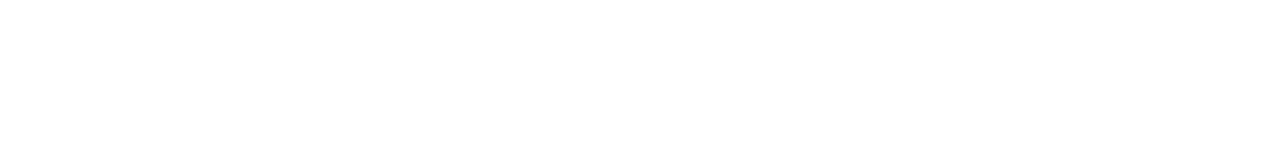
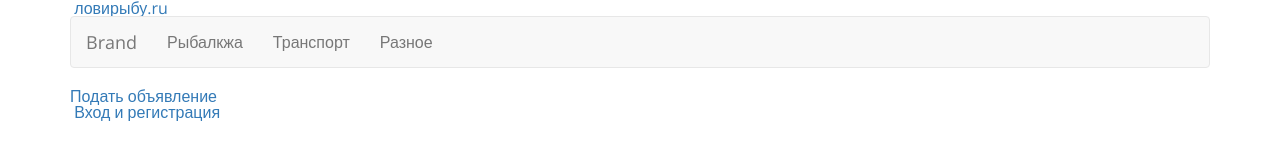
Before and after one commit to ryspek/lovi_rybu, a plain HTML site: page index.html in a window 1280 px wide. Drawn offline with nearby package versions, Linux system fonts and the light colour scheme.

Commit message:
Add header

```diff
--- a/index.html
+++ b/index.html
@@ -13,7 +13,58 @@
   	<link rel="stylesheet" href="css/styles.css"> <!-- main styles -->
   </head>
   <body>
-  <!-- font-family: 'Open Sans', sans-serif; -->
+    <header>
+        <div class="container">
+
+          <div class="top-logo">
+            <a href="#">
+              <img src="" alt="">
+              <span class="top-logo__text">лови<span class="gray">рыбу</span><span class="blue">.ru</span></span>
+            </a>
+          </div> <!-- .top-logo -->
+
+          <nav class="navbar navbar-default">
+            <div class="container-fluid">
+              <!-- Brand and toggle get grouped for better mobile display -->
+              <div class="navbar-header">
+                <button type="button" class="navbar-toggle collapsed" data-toggle="collapse" data-target="#bs-example-navbar-collapse-1" aria-expanded="false">
+                  <span class="sr-only">Toggle navigation</span>
+                  <span class="icon-bar"></span>
+                  <span class="icon-bar"></span>
+                  <span class="icon-bar"></span>
+                </button>
+                <a class="navbar-brand" href="#">Brand</a>
+              </div>
+
+              <!-- Collect the nav links, forms, and other content for toggling -->
+              <div class="collapse navbar-collapse" id="bs-example-navbar-collapse-1">
+                <ul class="nav navbar-nav">
+                  <li><a href="#"><span>Рыбалкжа<img src="" alt=""></span></a></li>
+                  <li><a href="#"><span>Транспорт<img src="" alt=""></span></a></li>
+                  <li><a href="#"><span>Разное<img src="" alt=""></span></a></li>
+                </ul>
+              </div><!-- /.navbar-collapse -->
+            </div><!-- /.container-fluid -->
+          </nav>
+
+          <div class="offer-and-login-block">
+            <div class="offer">
+              <a href="" class="offer__link"><span>Подать объявление</span></a>
+            </div>
+            <div class="login-block">
+              <div class="login-block__elements">
+                <a href="#" class="login-block__first-element"><img src="" alt=""></a>
+                <a href="" class="login-block__second-element">Вход и регистрация</a>
+              </div>
+            </div>
+          </div> <!-- .offer-and-login-block -->
+
+        </div>
+    </header>
+
+
+
+
     <script src="js/jquery-2.2.0.min.js"></script>
     <script src="js/bootstrap.min.js"></script>
   </body>
```
